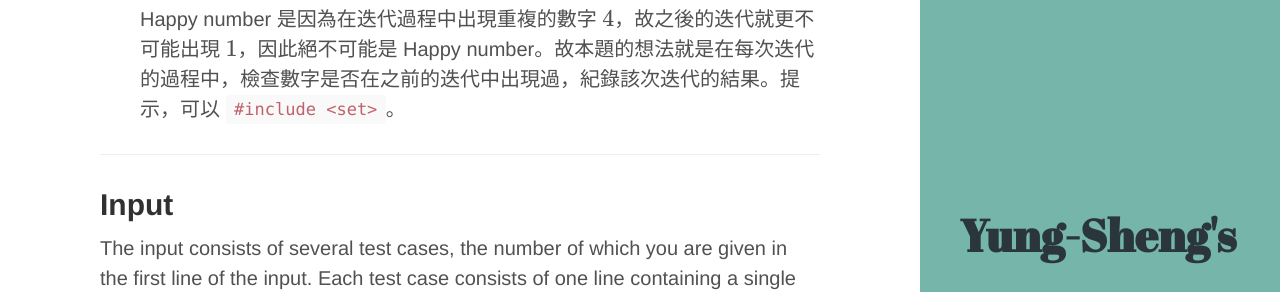
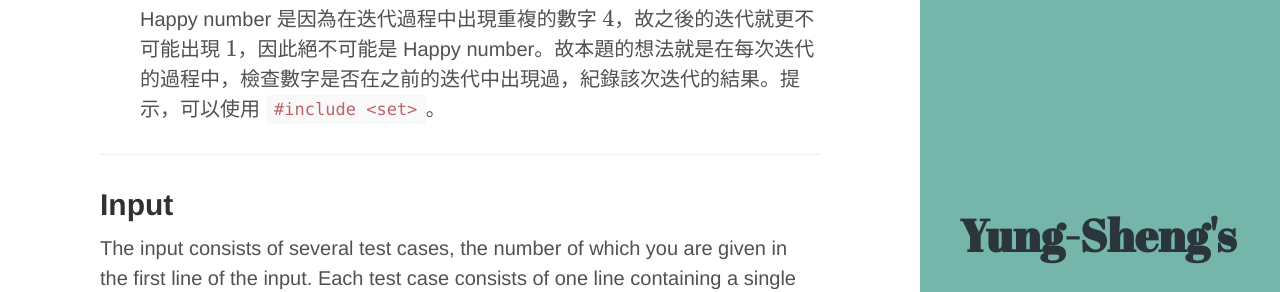
Before and after one commit to dppss90010/yungshenglu.github.io, a Jekyll site: the page built from _posts/2018-04-02-UVA10591.markdown, in a window 1280 px wide and 900 px high, scrolled down 448 px. Shown: the part 222-514 px from the top of the window. Built offline with Jekyll 4.4.1, drawn with Linux system fonts in a browser that asks for light colours; formulas are drawn with MathJax 3; comment, search, counter and statistics services are not loaded.

Commit message:
Update latest posts

```diff
--- a/_posts/2018-04-02-UVA10591.markdown
+++ b/_posts/2018-04-02-UVA10591.markdown
@@ -22,7 +22,7 @@ link       : https://uva.onlinejudge.org/index.php?option=onlinejudge&page=show_
 
 讓我們定義正整數 $$S_0$$ 中每個數字的平方和為 $$S_1$$。以相同的方法我們定義 $$S_1$$ 中每個數字的平方和為 $$S_2$$，並依此類推。假如有某個 $$S_i = 1$$ ($$i \ge 1$$) 則我們說 $$S_0$$ 是一個 Happy number。如果某一個數不是 Happy number，那他就是一個 Unhappy number。例如：$$7$$ 是一個 Happy number，因為 $$7$$ → $$49$$ → $$97$$ → $$130$$ → $$10$$ → $$1$$。但是 $$4$$ 是一個 Unhappy number，因為 $$4$$ → $$16$$ → $$37$$ → $$58$$ → $$89$$ → $$145$$ → $$42$$ → $$20$$ → $$4$$，永遠也無法產生 $$1$$。
 
-* **分析：**本題為簡單的數論題型，由上述的例子 $$4$$ 會發現，$$4$$ 之所以不是 Happy number 是因為在迭代過程中出現重複的數字 $$4$$，故之後的迭代就更不可能出現 $$1$$，因此絕不可能是 Happy number。故本題的想法就是在每次迭代的過程中，檢查數字是否在之前的迭代中出現過，紀錄該次迭代的結果。提示，可以 `#include <set>`。
+* **分析：**本題為簡單的數論題型，由上述的例子 $$4$$ 會發現，$$4$$ 之所以不是 Happy number 是因為在迭代過程中出現重複的數字 $$4$$，故之後的迭代就更不可能出現 $$1$$，因此絕不可能是 Happy number。故本題的想法就是在每次迭代的過程中，檢查數字是否在之前的迭代中出現過，紀錄該次迭代的結果。提示，可以使用 `#include <set>`。
 
 ---
 ## Input
```
